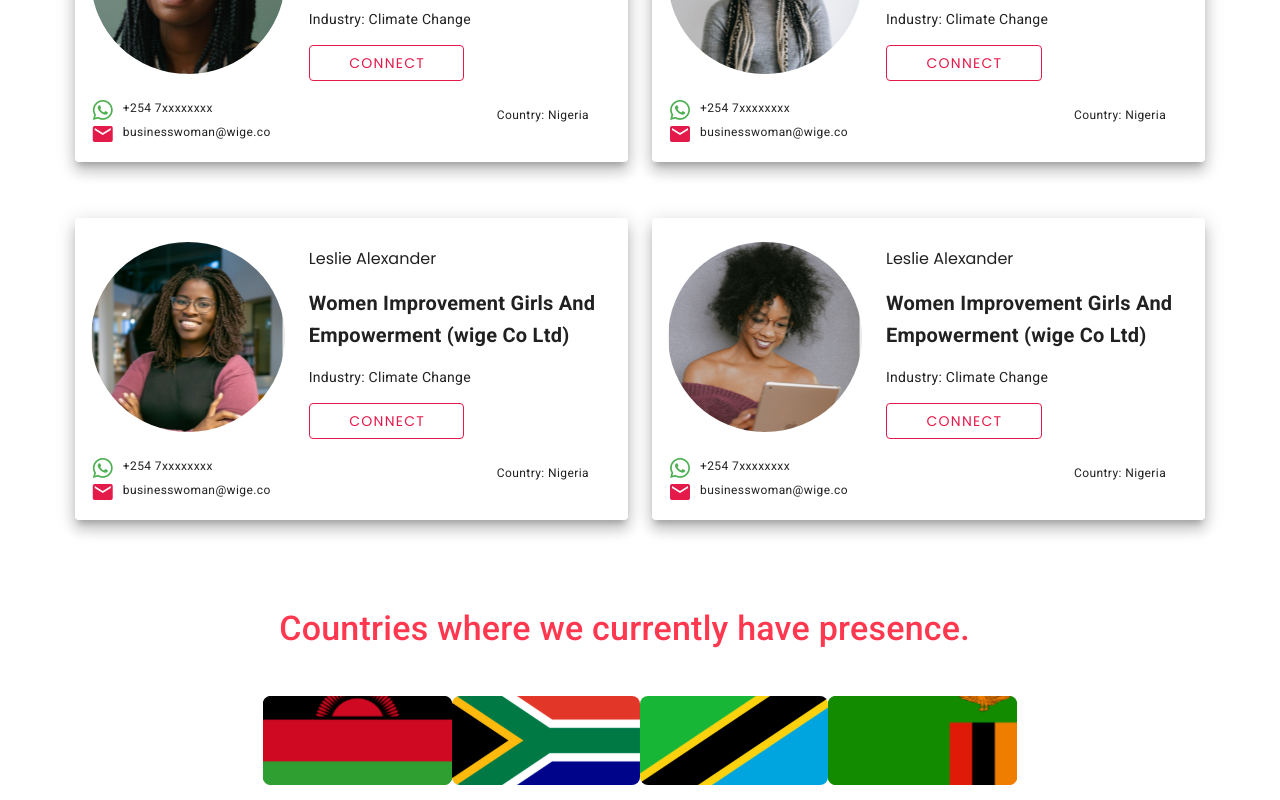
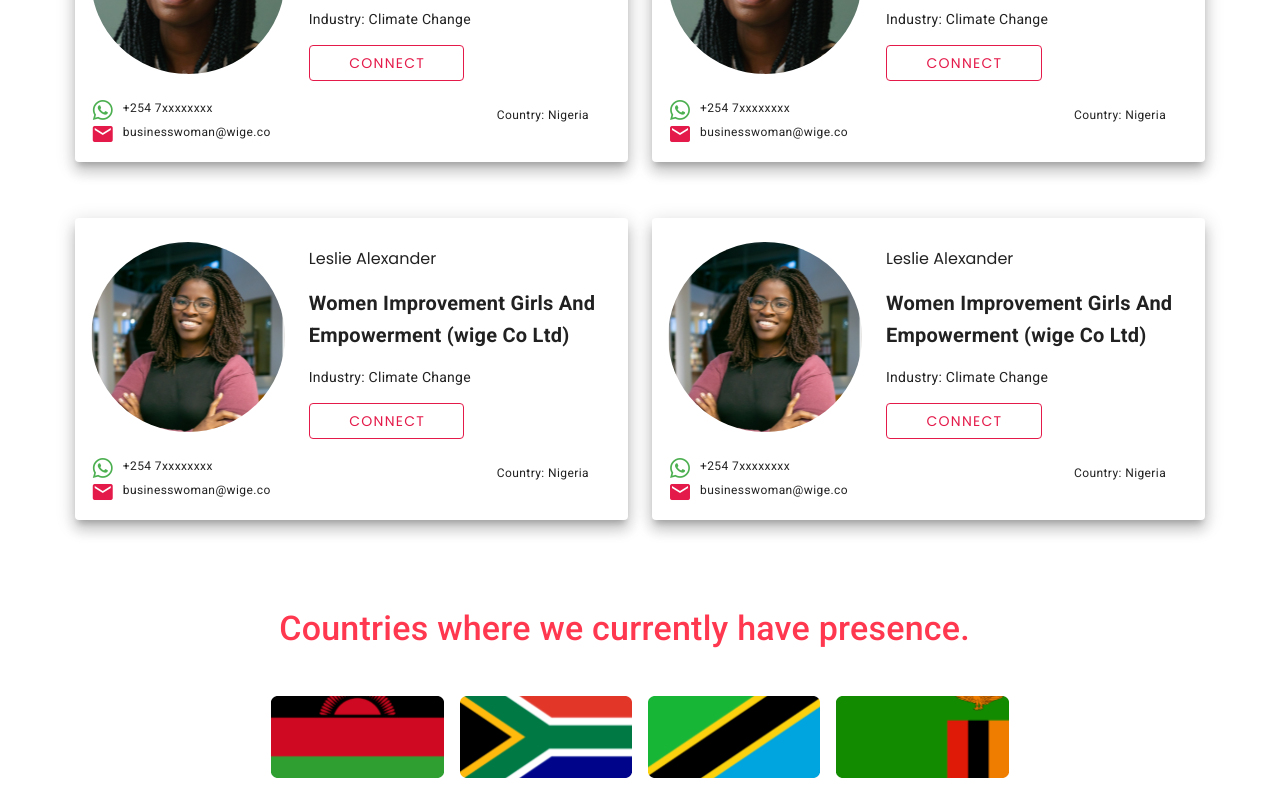
Before and after one commit to trevismurithi/wcw-frontend, a Nuxt app: page /business_directory in a window 1280 px wide. Shown: the part 1520-2320 px from the top of the page. Built offline with nearby package versions, Linux system fonts and the light colour scheme.

Commit message:
business directory phone settings

```diff
--- a/components/Footer.vue
+++ b/components/Footer.vue
@@ -19,10 +19,30 @@
         }"
         :style="largeDevice?'width:60%':'width:100%'"
       >
-        <v-img src="/images/country.svg" class="mx-auto my-4" :width="largeDevice?'20%':'80%'" />
-        <v-img src="/images/country-2.svg" class="mx-auto my-4" :width="largeDevice?'20%':'80%'" />
-        <v-img src="/images/country-3.svg" class="mx-auto my-4" :width="largeDevice?'20%':'80%'" />
-        <v-img src="/images/country-4.svg" class="mx-auto my-4" :width="largeDevice?'20%':'80%'" />
+        <v-img
+          src="/images/country.svg"
+          class="my-4"
+          :class="{'mx-2':largeDevice, 'mx-auto':smallDevice}"
+          :width="largeDevice?'20%':'80%'"
+        />
+        <v-img
+          src="/images/country-2.svg"
+          class="my-4"
+          :class="{'mx-2':largeDevice, 'mx-auto':smallDevice}"
+          :width="largeDevice?'20%':'80%'"
+        />
+        <v-img
+          src="/images/country-3.svg"
+          class="my-4"
+          :class="{'mx-2':largeDevice, 'mx-auto':smallDevice}"
+          :width="largeDevice?'20%':'80%'"
+        />
+        <v-img
+          src="/images/country-4.svg"
+          class="my-4"
+          :class="{'mx-2':largeDevice, 'mx-auto':smallDevice}"
+          :width="largeDevice?'20%':'80%'"
+        />
       </div>
     </v-card>
     <!-- call to action section -->
--- a/components/directory/Graduate.vue
+++ b/components/directory/Graduate.vue
@@ -1,6 +1,10 @@
 <template>
   <v-card class="d-flex flex-row my-14" elevation="10">
-    <div class="d-flex flex-row align-center">
+    <div
+      :class="{
+        'd-flex flex-row align-center':largeDevice
+      }"
+    >
       <div class="pa-4">
         <v-img class="rounded-circle my-2" :src="'/images/directory/'+image" />
         <div class="d-flex mt-6">
@@ -80,6 +84,14 @@
       type: String,
       default: '2021'
     }
+  },
+  computed: {
+    smallDevice () {
+      return this.$vuetify.breakpoint.smAndDown
+    },
+    largeDevice () {
+      return this.$vuetify.breakpoint.mdAndUp
+    }
   }
 }
 </script>
--- a/components/directory/Select.vue
+++ b/components/directory/Select.vue
@@ -1,9 +1,21 @@
 <template>
-  <div class="mx-auto d-flex flex-row justify-space-around align-center" style="width:70%">
+  <div
+    class="mx-auto"
+    :class="{
+      'd-flex flex-row justify-space-around align-center':largeDevice
+    }"
+    :style="largeDevice?'width:70%':'width:100%'"
+  >
     <p class="font-weight-bold text-h5" style="color:#FF374F;">
       Filter:
     </p>
-    <div class="d-flex flex-row my-6" style="width:80%">
+    <div
+      class="my-6"
+      :class="{
+        'd-flex flex-row ':largeDevice
+      }"
+      :style="largeDevice?'width:80%':'width:100%'"
+    >
       <v-select
         class="mx-2 my-5"
         :items="items"
@@ -30,6 +42,14 @@
       items: ['Health Care', 'Construction', 'Banking', 'Interior Design'],
       countries: ['Kenya', 'Uganda', 'Tanzania', 'Zanzibar', 'South Africa']
     }
+  },
+  computed: {
+    smallDevice () {
+      return this.$vuetify.breakpoint.smAndDown
+    },
+    largeDevice () {
+      return this.$vuetify.breakpoint.mdAndUp
+    }
   }
 }
 </script>
--- a/pages/business_directory.vue
+++ b/pages/business_directory.vue
@@ -6,7 +6,7 @@
         <graduate v-for="(image, index) in graduates" :key="index" :image="image" />
       </v-col>
       <v-col>
-        <graduate v-for="(image, index) in graduates.reverse()" :key="index" :image="image" />
+        <graduate v-for="(image, index) in graduates" :key="index" :image="image" />
       </v-col>
     </v-row>
   </div>
```
